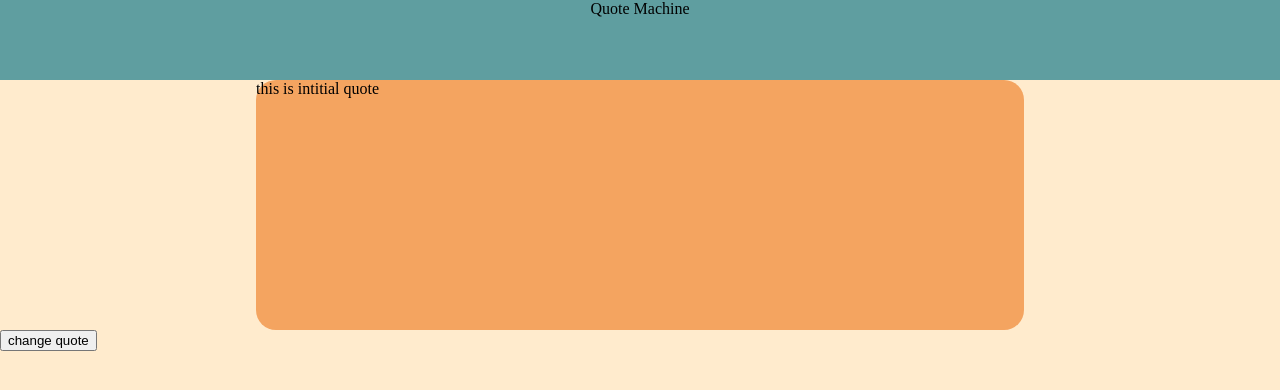
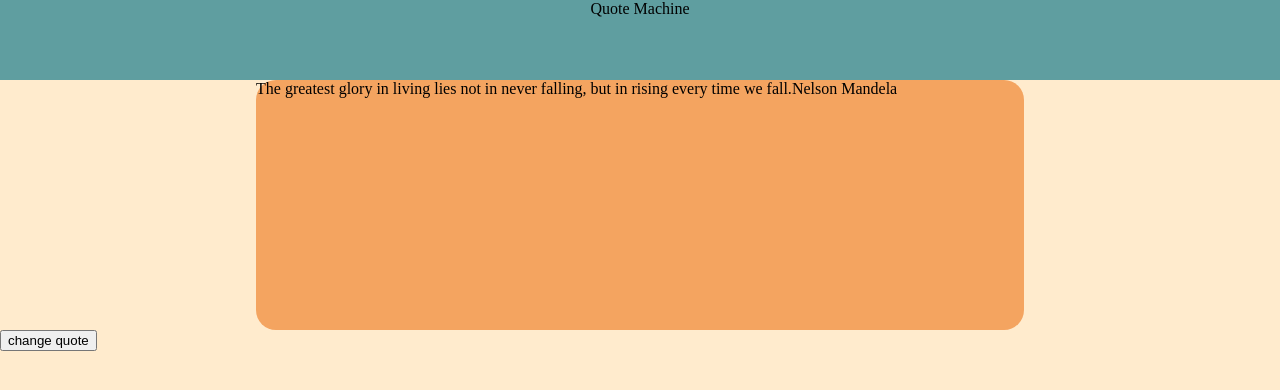
Before and after one commit to KellyAtmore/quote-machine, a React (Create React App) app: page / in a window 1280 px wide. Shown: the top 390 px of the page. Built offline with nearby package versions, Linux system fonts and the light colour scheme.

Commit message:
author and quote displaying and updating

```diff
--- a/src/App.js
+++ b/src/App.js
@@ -2,14 +2,20 @@ import axios from "axios";
 import { useEffect, useState } from "react";
 
 function App() {
-  const [quote, setQuote] = useState("this is intitial quote");
+  const [quote, setQuote] = useState([
+    "The greatest glory in living lies not in never falling, but in rising every time we fall.",
+    "Nelson Mandela",
+  ]);
 
   const changeQuote = () => {
     axios
       .get("https://api.quotable.io/random")
       .then((res) => {
         const data = res.data.content;
-        setQuote(data);
+        const author = res.data.author;
+        console.log("this is data", data, author);
+
+        setQuote([data, author]);
       })
       .catch((error) => {
         console.log(error);
```
